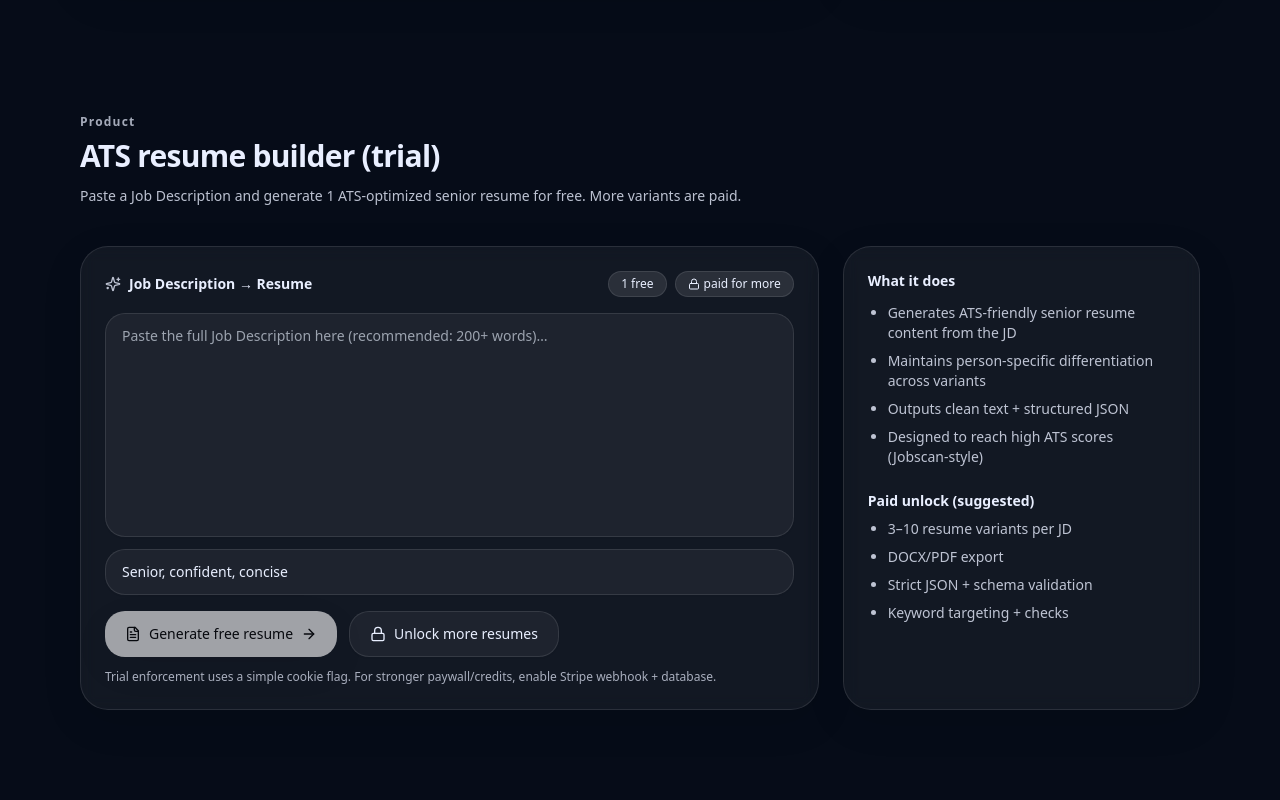
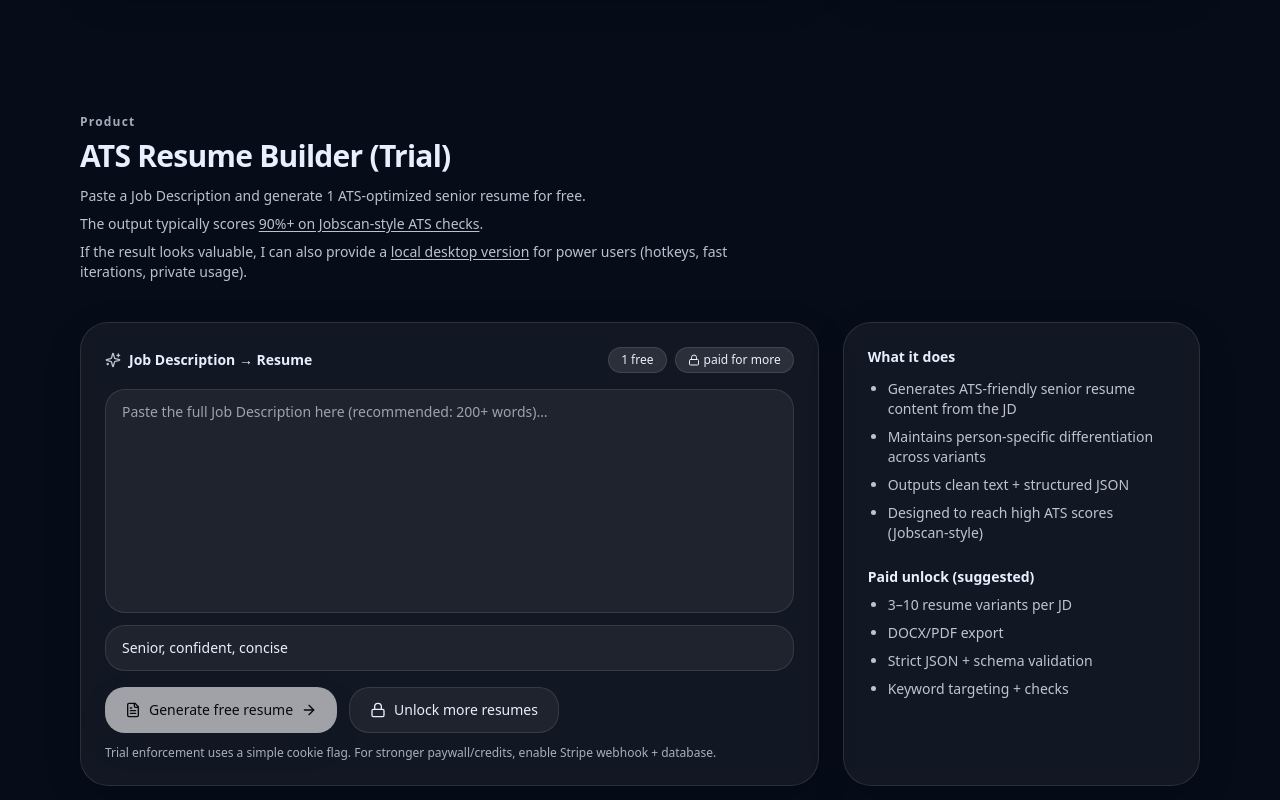
Before and after one commit to SkyVex12/portfolio, a Next.js app in the folder apps/web/: page / in a window 1280 px wide. Shown: the part 1440-2240 px from the top of the page. Built offline with nearby package versions, Linux system fonts and the light colour scheme.

Commit message:
add Plausible Analytics

```diff
--- a/apps/web/app/layout.tsx
+++ b/apps/web/app/layout.tsx
@@ -16,6 +16,22 @@ export const metadata: Metadata = {
 export default function RootLayout({ children }: { children: React.ReactNode }) {
   return (
     <html lang="en" suppressHydrationWarning>
+      <head>
+        {/* Plausible Analytics */}
+        <script
+          async
+          src="https://plausible.io/js/pa-BBdKcsiDAKn_5TXMvdYdq.js"
+        />
+        <script
+          dangerouslySetInnerHTML={{
+            __html: `
+              window.plausible=window.plausible||function(){(plausible.q=plausible.q||[]).push(arguments)};
+              plausible.init=plausible.init||function(i){plausible.o=i||{}};
+              plausible.init();
+            `,
+          }}
+        />
+      </head>
       <body>
         <Providers>{children}</Providers>
       </body>
--- a/apps/web/components/sections/contact.tsx
+++ b/apps/web/components/sections/contact.tsx
@@ -70,10 +70,6 @@ export default function Contact() {
               {PROFILE.email}
             </a>
           </div>
-
-          <div className="mt-3 text-xs opacity-70">
-            This form uses <code className="px-1">mailto:</code> (simple + reliable). For a server form, add Resend/SendGrid later.
-          </div>
         </div>
 
         <div className="rounded-3xl border border-black/10 bg-white/70 p-6 shadow-soft backdrop-blur dark:border-white/10 dark:bg-white/5">
--- a/apps/web/components/sections/resume-builder.tsx
+++ b/apps/web/components/sections/resume-builder.tsx
@@ -65,8 +65,37 @@
       <Section
         id="resume-builder"
         eyebrow="Product"
-        title="ATS resume builder (trial)"
-        desc="Paste a Job Description and generate 1 ATS-optimized senior resume for free. More variants are paid."
+        title="ATS Resume Builder (Trial)"
+        desc={
+          <>
+            <p>
+              Paste a Job Description and generate 1 ATS-optimized senior resume for free.
+            </p>
+
+            <p className="mt-2">
+              The output typically scores{" "}
+              <a
+                href="https://www.jobscan.co/"
+                target="_blank"
+                rel="noopener noreferrer"
+                className="underline underline-offset-2 hover:opacity-80"
+              >
+                90%+ on Jobscan-style ATS checks
+              </a>.
+            </p>
+
+            <p className="mt-2">
+              If the result looks valuable, I can also provide a{" "}
+              <a
+                href="#contact"
+                className="underline underline-offset-2 hover:opacity-80"
+              >
+                local desktop version
+              </a>{" "}
+              for power users (hotkeys, fast iterations, private usage).
+            </p>
+          </>
+        }
       >
         <div className="grid gap-6 lg:grid-cols-3">
           <div className="lg:col-span-2 rounded-3xl border border-black/10 bg-white/70 p-6 shadow-soft backdrop-blur dark:border-white/10 dark:bg-white/5">
--- a/apps/web/components/ui/section.tsx
+++ b/apps/web/components/ui/section.tsx
@@ -11,7 +11,7 @@ export default function Section({
   id: string;
   eyebrow?: string;
   title: string;
-  desc?: string;
+  desc: React.ReactNode;
   children: React.ReactNode;
   className?: string;
 }) {
```
